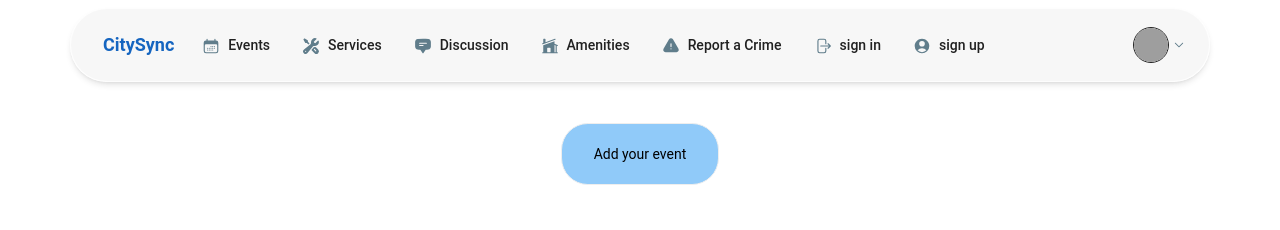
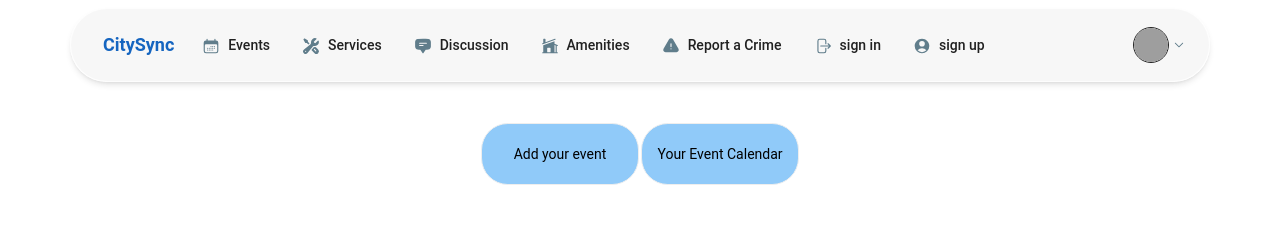
Before and after one commit to AryanPahuja21/CityConnect, a React (Vite) app: page /events in a window 1280 px wide. Shown: the top 230 px of the page. Built offline with nearby package versions, Linux system fonts and the light colour scheme; grey boxes are pictures that could not be loaded.

Commit message:
event calendar routed

```diff
--- a/src/Components/Events.jsx
+++ b/src/Components/Events.jsx
@@ -137,17 +137,21 @@ const Events = () => {
   };
   return (
     <>
-    <Link to='/ownevent'>
 
       <div className="flex justify-center mt-10">
-        <Button
+        <Link to='/ownevent'><Button
           borderRadius="1.75rem"
           className="bg-blue-200 dark:bg-slate-900 text-black dark:text-white border-neutral-200 dark:border-slate-800"
           >
           Add your event
-        </Button>
+        </Button></Link>
+        <Link to='/calendar'><Button
+          borderRadius="1.75rem"
+          className="bg-blue-200 dark:bg-slate-900 text-black dark:text-white border-neutral-200 dark:border-slate-800"
+          >
+          Your Event Calendar
+        </Button></Link>
       </div>
-    </Link>
 
       <h1 className="w-fit mx-auto pt-10 text-7xl font-bold">
         Upcoming Events In The City
--- a/src/Components/event.css
+++ b/src/Components/event.css
@@ -38,13 +38,14 @@
   .form-button {
     width: 100%;
     padding: 10px;
-    background-color: #007bff;
-    color: white;
-    border: none;
+    background-color: blue;
+    color: black;
+    border: black;
     border-radius: 5px;
     cursor: pointer;
   }
 
   .form-button:hover {
     background-color: #0056b3;
+    color: white;
   }
```
